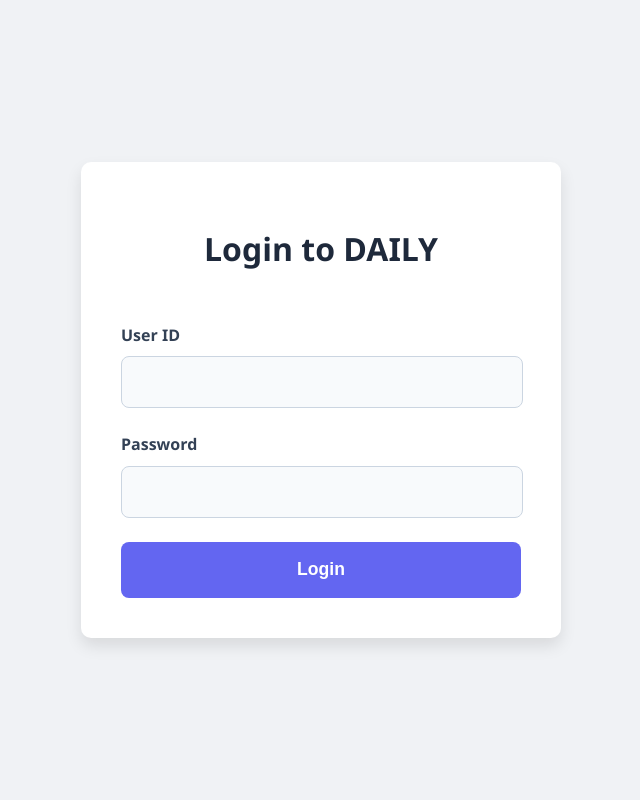
After one commit to ChangdaeJeong/DAILY, a Flask app: page /auth/login in a window 1280 px wide. The commit adds this page. Shown: the whole page, without its empty margins (319-959 px from the left). Run offline with Flask 3, Linux system fonts and the light colour scheme.

Commit message:
feat: Implement bcrypt for password hashing and add QB ID check
Integrates Flask-Bcrypt for secure password storage and verification. Adds a 'check_qb_id' function for external ID validation. Updates login logic to use bcrypt hashing and includes the QB ID check. Modifies 'app.py' to expose the bcrypt instance via 'app.bcrypt' for module access. Updates 'sql/db_setup.sql' with a hashed password for the 'test' user.

Signed-off-by: Changdae <cd.jeong@samsung.com>

```diff
--- a/app.py
+++ b/app.py
@@ -1,16 +1,47 @@
-from flask import Flask, render_template
-from router import main_bp, request_bp, report_bp
+from flask import Flask, render_template, flash, redirect, url_for, session
 import mysql_db
+from router import main_bp
+from flask_bcrypt import Bcrypt # Flask-Bcrypt 임포트
 
 app = Flask(__name__)
+app.secret_key = 'your_secret_key_here' # Flash 메시지를 위해 secret_key 설정
+app.bcrypt = Bcrypt(app) # Bcrypt 초기화 및 app 인스턴스에 직접 할당
 
 @app.before_first_request
 def initialize_db_pool():
     mysql_db.create_db_pool()
 
 app.register_blueprint(main_bp)
-app.register_blueprint(request_bp, url_prefix='/request')
-app.register_blueprint(report_bp, url_prefix='/report')
+
+@app.context_processor
+def inject_user():
+    user_data = {
+        'username': session['user_uid'] if 'user_uid' in session else '',
+        'user': {},
+        'logged_in': False
+    }
+    if user_data['username']:
+        conn = None
+        cursor = None
+        try:
+            conn = mysql_db.get_conn()
+            cursor = conn.cursor(dictionary=True)
+            cursor.execute("SELECT * FROM daily_db_users WHERE uid = %s and active = %s", (user_data['username'], True))
+            user_record = cursor.fetchone()
+            if user_record:
+                user_data['user'] = user_record # 최신 레코드 전체를 반환
+                user_data['logged_in'] = True
+            else:
+                # 세션에 user_uid가 있지만 DB에서 찾을 수 없는 경우 (예: DB에서 삭제됨)
+                session.pop('user_uid', None) # 세션에서 제거
+        except Exception as e:
+            print(f"Error fetching user data for context processor: {e}")
+        finally:
+            if cursor:
+                cursor.close()
+            if conn:
+                mysql_db.close_conn(conn)
+    return dict(user=user_data)
 
 if __name__ == '__main__':
     app.run(debug=True)
--- a/requirements.txt
+++ b/requirements.txt
@@ -1,2 +1,3 @@
 Flask
 mysql-connector-python
+Flask-Bcrypt
--- a/router/__init__.py
+++ b/router/__init__.py
@@ -3,5 +3,4 @@ from flask import Blueprint
 main_bp = Blueprint('main', __name__)
 
 from . import main_router
-from .request import request_bp
-from .report import report_bp
+# 다른 Blueprint들은 main_router에서 등록됩니다.
--- /dev/null
+++ b/router/auth/__init__.py
@@ -0,0 +1,49 @@
+from flask import Blueprint, render_template, request, redirect, url_for, flash, session, current_app
+import mysql_db
+
+auth_bp = Blueprint('auth', __name__)
+
+def check_qb_id(uid, pwd):
+    # 이 함수는 외부 시스템(QB) ID를 확인하는 용도로 가정합니다.
+    # 여기서는 단순히 하드코딩된 값으로 True를 반환합니다.
+    # 실제 구현에서는 외부 API 호출 등을 통해 ID/PWD를 검증해야 합니다.
+    if uid == "test2" and pwd == "test":
+        return True
+    return False
+
+@auth_bp.route('/login', methods=['GET', 'POST'])
+def login():
+    if request.method == 'POST':
+        uid = request.form['uid']
+        pwd = request.form['pwd']
+
+        conn = None
+        cursor = None
+        try:
+            conn = mysql_db.get_conn()
+            cursor = conn.cursor(dictionary=True)
+
+            # 일반 로그인 (bcrypt 암호화 비교)
+            cursor.execute("SELECT * FROM daily_db_users WHERE uid = %s", (uid,))
+            user = cursor.fetchone()
+
+            if user and (check_qb_id(uid, pwd) or current_app.bcrypt.check_password_hash(user['pwd'], pwd)):
+                session['user_uid'] = user['uid'] # 세션에 사용자 ID 저장
+                #flash('로그인 성공!', 'success')
+                return redirect(url_for('main.index')) # 메인 페이지로 리다이렉트
+            else:
+                flash('아이디 또는 비밀번호가 올바르지 않습니다.', 'danger')
+        except Exception as e:
+            flash(f'로그인 중 오류 발생: {e}', 'danger')
+        finally:
+            if cursor:
+                cursor.close()
+            if conn:
+                mysql_db.close_conn(conn)
+    return render_template('auth/login.html')
+
+@auth_bp.route('/logout')
+def logout():
+    session.pop('user_uid', None)
+    #flash('로그아웃되었습니다.', 'info')
+    return redirect(url_for('main.auth.login'))
--- a/router/main_router.py
+++ b/router/main_router.py
@@ -1,6 +1,30 @@
-from flask import render_template
+from flask import render_template, redirect, url_for, request, session, jsonify
 from . import main_bp
+from flask import current_app
 import mysql_db
+from .auth import auth_bp
+from .request import request_bp
+from .report import report_bp
+
+# 다른 Blueprint들을 main_bp에 등록
+main_bp.register_blueprint(auth_bp, url_prefix='/auth')
+main_bp.register_blueprint(request_bp, url_prefix='/request')
+main_bp.register_blueprint(report_bp, url_prefix='/report')
+
+@main_bp.before_app_request
+def check_login_status():
+    # 로그인 라우트와 정적 파일은 로그인 체크를 건너뜁니다.
+    # 'main.auth.'로 시작하는 엔드포인트는 auth_bp의 라우트입니다.
+    if request.endpoint and (request.endpoint.startswith('main.auth.') or request.endpoint == 'static'):
+        return
+
+    # 로그인되지 않은 상태에서 GET 요청 시 로그인 페이지로 리다이렉트
+    if not session.get('user_uid') and request.method == 'GET':
+        return redirect(url_for('main.auth.login'))
+
+    # 로그인되지 않은 상태에서 POST 요청 시 JSON 에러 반환
+    if not session.get('user_uid') and request.method == 'POST':
+        return jsonify(success=False, msg='로그인되지 않았습니다.'), 401
 
 @main_bp.route('/')
 def index():
--- a/router/report/__init__.py
+++ b/router/report/__init__.py
@@ -5,4 +5,4 @@ report_bp = Blueprint('report', __name__)
 
 @report_bp.route('/')
 def report_page():
-    return render_template('report/report.html')
+    return render_template('report.html')
--- /dev/null
+++ b/templates/auth/login.html
@@ -0,0 +1,137 @@
+<!DOCTYPE html>
+<html lang="ko">
+<head>
+    <meta charset="UTF-8">
+    <meta name="viewport" content="width=device-width, initial-scale=1.0">
+    <title>DAILY - Login</title>
+    <link rel="stylesheet" href="{{ url_for('static', filename='css/style.css') }}">
+    <style>
+        body {
+            display: flex;
+            justify-content: center;
+            align-items: center;
+            min-height: 100vh;
+            background-color: var(--bg-color);
+            margin: 0;
+        }
+        .login-container {
+            background-color: var(--card-bg-color);
+            padding: 2.5em;
+            border-radius: 10px;
+            box-shadow: 0 8px 16px rgba(0,0,0,0.1);
+            width: 100%;
+            max-width: 400px;
+            text-align: center;
+        }
+        .login-container h1 {
+            color: var(--header-color);
+            margin-bottom: 1.5em;
+            font-size: 2em;
+        }
+        .form-group {
+            margin-bottom: 1.5em;
+            text-align: left;
+        }
+        .form-group label {
+            display: block;
+            margin-bottom: 0.5em;
+            color: var(--text-color);
+            font-weight: 600;
+        }
+        .form-group input[type="text"],
+        .form-group input[type="password"] {
+            width: calc(100% - 2em);
+            padding: 1em;
+            border: 1px solid var(--border-color);
+            border-radius: 8px;
+            background-color: var(--input-bg-color);
+            color: var(--text-color);
+            font-size: 1em;
+        }
+        .form-group input[type="text"]:focus,
+        .form-group input[type="password"]:focus {
+            border-color: var(--primary-color);
+            box-shadow: 0 0 0 2px var(--highlight-color);
+            outline: none;
+        }
+        .login-btn {
+            width: 100%;
+            padding: 1em;
+            background-color: var(--primary-color);
+            color: white;
+            border: none;
+            border-radius: 8px;
+            font-size: 1.1em;
+            font-weight: 700;
+            cursor: pointer;
+            transition: background-color 0.3s ease, transform 0.2s ease;
+        }
+        .login-btn:hover {
+            background-color: #4F46E5;
+            transform: translateY(-2px);
+        }
+        .flash-message {
+            padding: 1em;
+            margin-bottom: 1em;
+            border-radius: 8px;
+            font-weight: 600;
+        }
+        .flash-message.success {
+            background-color: #D1FAE5; /* Green-ish background */
+            color: #065F46; /* Darker green text */
+            border: 1px solid #34D399;
+        }
+        .flash-message.danger {
+            background-color: #FEE2E2; /* Red-ish background */
+            color: #991B1B; /* Darker red text */
+            border: 1px solid #EF4444;
+        }
+    </style>
+</head>
+<body>
+    <div class="login-container">
+        <h1>Login to DAILY</h1>
+        {% with messages = get_flashed_messages(with_categories=true) %}
+            {% if messages %}
+                <div class="flash-messages">
+                    {% for category, message in messages %}
+                        <div class="flash-message {{ category }}">{{ message }}</div>
+                    {% endfor %}
+                </div>
+            {% endif %}
+        {% endwith %}
+        <form method="POST" action="{{ url_for('main.auth.login') }}">
+            <div class="form-group">
+                <label for="uid">User ID</label>
+                <input type="text" id="uid" name="uid" required>
+            </div>
+            <div class="form-group">
+                <label for="pwd">Password</label>
+                <input type="password" id="pwd" name="pwd" required>
+            </div>
+            <button type="submit" class="login-btn">Login</button>
+        </form>
+    </div>
+
+    <script>
+        document.addEventListener('DOMContentLoaded', function() {
+            const uidInput = document.getElementById('uid');
+            const pwdInput = document.getElementById('pwd');
+            const flashMessages = document.querySelector('.flash-messages');
+
+            function hideFlashMessages() {
+                if (flashMessages) {
+                    flashMessages.style.display = 'none';
+                }
+            }
+
+            if (uidInput) {
+                uidInput.addEventListener('input', hideFlashMessages);
+            }
+            if (pwdInput) {
+                pwdInput.addEventListener('input', hideFlashMessages);
+            }
+        });
+    </script>
+</body>
+</html>
--- a/templates/main/index.html
+++ b/templates/main/index.html
@@ -13,6 +13,7 @@
         {% include 'nav/sidebar.html' %}
         <div class="main-content">
             <div class="main-header">
+                <!-- Say hello user name, user data from current app -->
                 <h1>Welcome to Your Dashboard</h1>
                 <button class="create-project-btn">➕ Create New Project</button>
             </div>
```
Also changed, not shown: sql/db_setup.sql (added, +11 -0 lines), templates/nav/navbar.html (+7 -1 lines).
